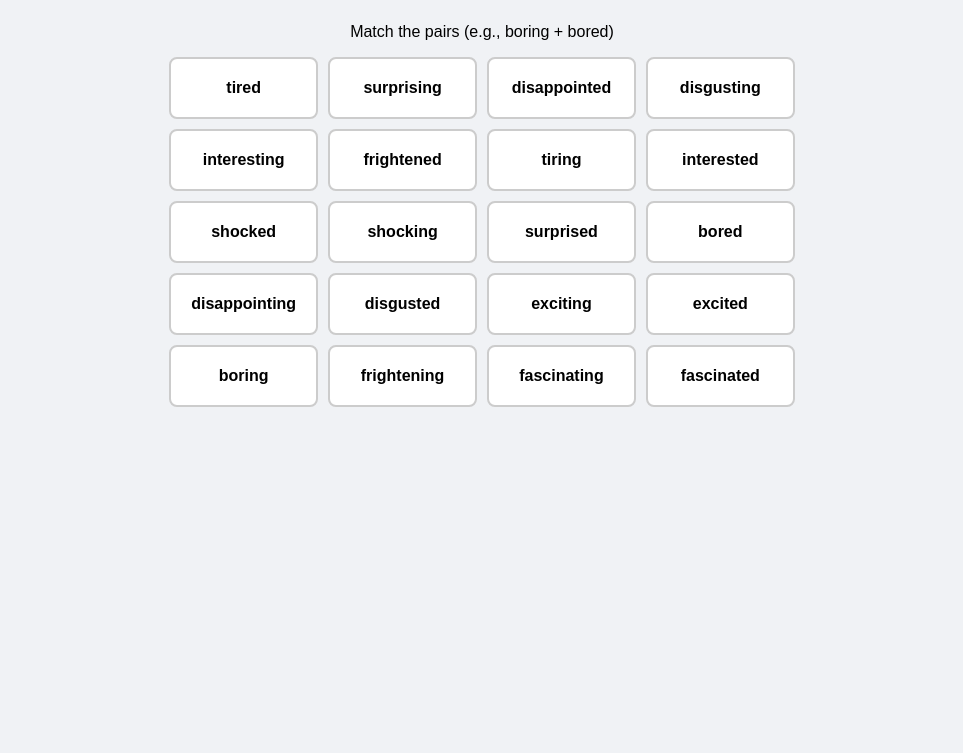
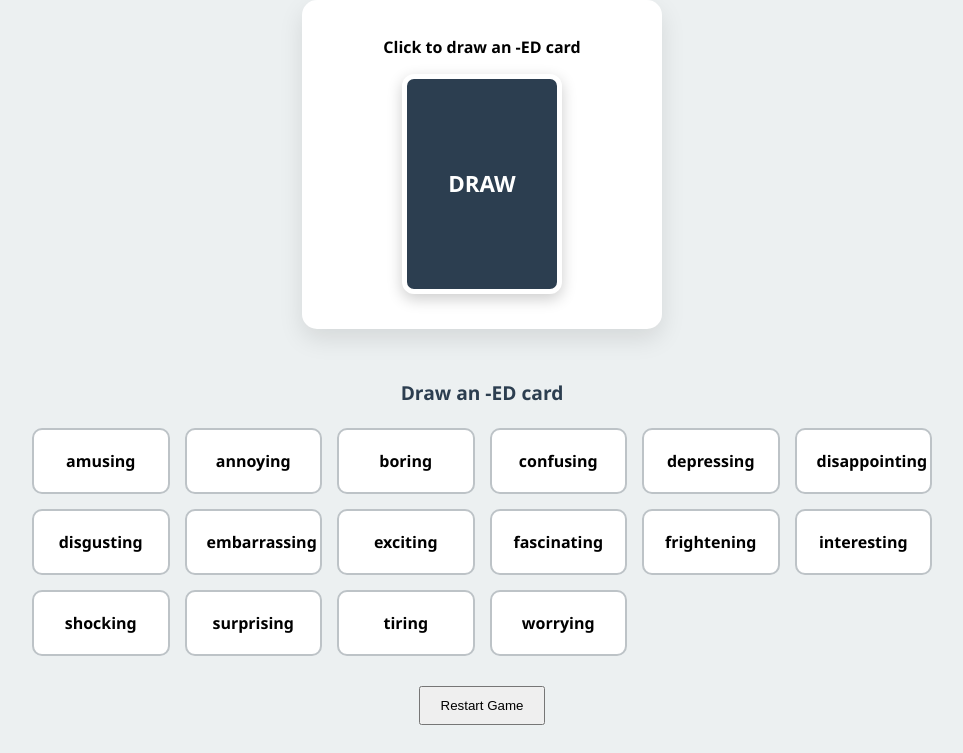
Before and after one commit to jul-x/Adjectives-, a plain HTML site: page index.html in a window 1280 px wide. Shown: the part 101-854 px from the top of the page, without its empty margins (158-1121 px from the left). Before the commit the page ends 800 px from the top, so only its background shows below. Drawn offline with Linux system fonts and the light colour scheme.

Commit message:
Update index.html

```diff
--- a/index.html
+++ b/index.html
@@ -1,100 +1,121 @@
 <!DOCTYPE html>
-<html lang="ru">
+<html lang="en">
 <head>
     <meta charset="UTF-8">
-    <meta name="viewport" content="width=device-width, initial-scale=1.0">
-    <title>-ing vs -ed Participles Game</title>
+    <title>Online Grammar Game: Participles</title>
     <style>
-        body { font-family: sans-serif; background-color: #f0f2f5; display: flex; flex-direction: column; align-items: center; padding: 20px; }
-        .game-container { display: grid; grid-template-columns: repeat(4, 1fr); gap: 10px; max-width: 800px; }
-        .card { background: white; border: 2px solid #ccc; border-radius: 8px; padding: 20px; text-align: center; cursor: pointer; transition: 0.3s; font-weight: bold; }
-        .card.selected { border-color: #007bff; background-color: #e7f3ff; }
-        .card.matched { background-color: #d4edda; border-color: #28a745; cursor: default; opacity: 0.7; }
-        .card.error { background-color: #f8d7da; border-color: #dc3545; }
-        h1 { color: #333; }
+        :root { --primary: #2c3e50; --accent: #e67e22; --success: #27ae60; }
+        body { font-family: 'Segoe UI', sans-serif; background: #ecf0f1; display: flex; flex-direction: column; align-items: center; padding: 20px; }
+
+        /* Секция колоды -ED */
+        .deck-section { background: white; padding: 20px; border-radius: 15px; box-shadow: 0 10px 25px rgba(0,0,0,0.1); margin-bottom: 30px; text-align: center; width: 320px; }
+        .card-ed { width: 150px; height: 210px; background: var(--primary); color: white; border-radius: 12px; display: flex; align-items: center; justify-content: center; font-size: 1.4rem; font-weight: bold; margin: 15px auto; cursor: pointer; transition: transform 0.6s; transform-style: preserve-3d; border: 5px solid white; box-shadow: 0 5px 15px rgba(0,0,0,0.2); }
+        .card-ed.revealed { background: var(--accent); transform: rotateY(180deg); }
+        .card-ed span { transform: rotateY(180deg); }
+
+        /* Секция карт -ING на руках */
+        .ing-grid { display: grid; grid-template-columns: repeat(auto-fit, minmax(130px, 1fr)); gap: 15px; max-width: 900px; width: 100%; }
+        .card-ing { background: white; border: 2px solid #bdc3c7; padding: 20px; border-radius: 10px; text-align: center; cursor: pointer; font-weight: 600; transition: 0.2s; }
+        .card-ing:hover { border-color: var(--primary); transform: translateY(-3px); }
+        .card-ing.disabled { opacity: 0.3; cursor: default; background: #ddd; }
+
+        .status-bar { margin: 20px; font-size: 1.2rem; font-weight: bold; color: var(--primary); height: 1.5em; }
+        button#reset { margin-top: 30px; padding: 10px 20px; cursor: pointer; }
     </style>
 </head>
 <body>
 
-    <h1>-ing and -ed Participles</h1>
-    <p>Match the pairs (e.g., boring + bored)</p>
+    <h2>30 -ing and -ed participles</h2>
 
-    <div class="game-container" id="gameBoard"></div>
+    <div class="deck-section">
+        <p><strong>Click to draw an -ED card</strong></p>
+        <div id="edCard" class="card-ed" onclick="drawCard()">DRAW</div>
+        <div id="edWordDisplay" style="margin-top: 10px; font-size: 1.5rem; font-weight: bold; color: var(--accent);"></div>
+    </div>
+
+    <div class="status-bar" id="statusBar">Draw a card to start!</div>
+
+    <div class="ing-grid" id="ingGrid"></div>
+
+    <button id="reset" onclick="initGame()">Restart Game</button>
 
     <script>
-        const pairs = [
-            { ing: 'interesting', ed: 'interested' },
-            { ing: 'boring', ed: 'bored' },
-            { ing: 'surprising', ed: 'surprised' },
-            { ing: 'disappointing', ed: 'disappointed' },
-            { ing: 'tiring', ed: 'tired' },
-            { ing: 'exciting', ed: 'excited' },
-            { ing: 'fascinating', ed: 'fascinated' },
-            { ing: 'shocking', ed: 'shocked' },
-            { ing: 'frightening', ed: 'frightened' },
-            { ing: 'disgusting', ed: 'disgusted' }
+        const words = [
+            {ing: 'interesting', ed: 'interested'}, {ing: 'boring', ed: 'bored'},
+            {ing: 'surprising', ed: 'surprised'}, {ing: 'disappointing', ed: 'disappointed'},
+            {ing: 'tiring', ed: 'tired'}, {ing: 'exciting', ed: 'excited'},
+            {ing: 'fascinating', ed: 'fascinated'}, {ing: 'shocking', ed: 'shocked'},
+            {ing: 'frightening', ed: 'frightened'}, {ing: 'disgusting', ed: 'disgusted'},
+            {ing: 'annoying', ed: 'annoyed'}, {ing: 'embarrassing', ed: 'embarrassed'},
+            {ing: 'worrying', ed: 'worried'}, {ing: 'confusing', ed: 'confused'},
+            {ing: 'amusing', ed: 'amused'}, {ing: 'depressing', ed: 'depressed'}
         ];
 
-        let cards = [];
-        pairs.forEach(p => {
-            cards.push({ text: p.ing, match: p.ed, type: 'ing' });
-            cards.push({ text: p.ed, match: p.ing, type: 'ed' });
-        });
+        let edPile = [];
+        let currentEd = null;
 
-        // Shuffle cards (using a logic similar to your dice game)
-        cards.sort(() => Math.random() - 0.5);
+        function initGame() {
+            edPile = [...words].sort(() => Math.random() - 0.5);
+            const ingGrid = document.getElementById('ingGrid');
+            ingGrid.innerHTML = '';
 
-        const board = document.getElementById('gameBoard');
-        let selectedCards = [];
+            // Создаем карточки -ING (из IMG_7850.jpeg)
+            words.map(w => w.ing).sort().forEach(word => {
+                const div = document.createElement('div');
+                div.className = 'card-ing';
+                div.innerText = word;
+                div.onclick = () => checkMatch(word, div);
+                ingGrid.appendChild(div);
+            });
 
-        function createBoard() {
-            cards.forEach((card, index) => {
-                const cardElement = document.createElement('div');
-                cardElement.classList.add('card');
-                cardElement.innerText = card.text;
-                cardElement.dataset.index = index;
-                cardElement.onclick = () => handleCardClick(cardElement, card);
-                board.appendChild(cardElement);
-            });
+            document.getElementById('edCard').innerText = 'DRAW';
+            document.getElementById('edCard').classList.remove('revealed');
+            document.getElementById('edWordDisplay').innerText = '';
+            document.getElementById('statusBar').innerText = 'Draw an -ED card';
+            currentEd = null;
         }
 
-        function handleCardClick(element, card) {
-            if (element.classList.contains('matched') || selectedCards.includes(element)) return;
+        function drawCard() {
+            if (currentEd) return;
+            if (edPile.length === 0) {
+                alert("Game over! You matched all cards.");
+                return;
+            }
 
-            element.classList.add('selected');
-            selectedCards.push(element);
+            const card = edPile.pop();
+            currentEd = card;
 
-            if (selectedCards.length === 2) {
-                checkMatch();
+            const cardEl = document.getElementById('edCard');
+            cardEl.classList.add('revealed');
+            cardEl.innerHTML = `<span>${card.ed}</span>`;
+            document.getElementById('statusBar').innerText = "Find the matching -ING card!";
+        }
+
+        function checkMatch(selectedIng, element) {
+            if (!currentEd) {
+                alert("Draw an -ED card first!");
+                return;
+            }
+
+            if (currentEd.ing === selectedIng) {
+                // Успешное совпадение согласно правилам IMG_7851
+                document.getElementById('statusBar').innerHTML = `<span style="color:green">Match! Now make a sentence!</span>`;
+                element.classList.add('disabled');
+
+                // Даем время прочитать и составить предложение
+                setTimeout(() => {
+                    currentEd = null;
+                    const cardEl = document.getElementById('edCard');
+                    cardEl.classList.remove('revealed');
+                    cardEl.innerText = 'DRAW';
+                    document.getElementById('statusBar').innerText = "Draw next card...";
+                }, 2500);
+            } else {
+                document.getElementById('statusBar').innerHTML = `<span style="color:red">Wrong! Try again.</span>`;
             }
         }
 
-        function checkMatch() {
-            const [card1, card2] = selectedCards;
-            const text1 = card1.innerText;
-            const text2 = card2.innerText;
-
-            const isMatch = pairs.some(p =>
-                (p.ing === text1 && p.ed === text2) || (p.ed === text1 && p.ing === text2)
-            );
-
-            if (isMatch) {
-                selectedCards.forEach(c => {
-                    c.classList.remove('selected');
-                    c.classList.add('matched');
-                });
-            } else {
-                selectedCards.forEach(c => c.classList.add('error'));
-                setTimeout(() => {
-                    selectedCards.forEach(c => {
-                        c.classList.remove('selected', 'error');
-                    });
-                }, 1000);
-            }
-            selectedCards = [];
-        }
-
-        createBoard();
+        initGame();
     </script>
 </body>
 </html>
```
